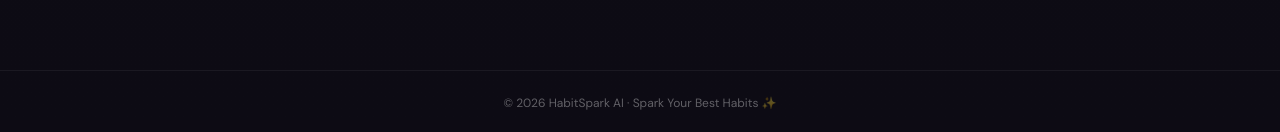
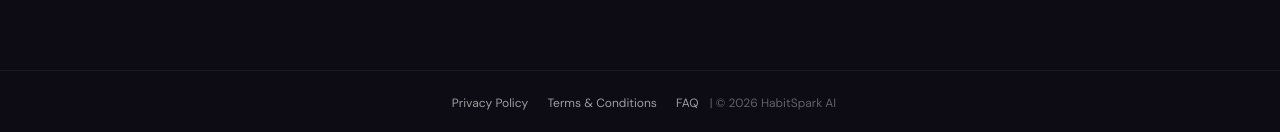
Before and after one commit to antzt1994-alt/habitspark-ai-official-, a website: page public/docs.html in a window 1280 px wide. Shown: the part 7244-7376 px from the top of the page. Drawn offline with nearby package versions, Linux system fonts and the light colour scheme.

Commit message:
Update docs, privacy policy, and terms of service pages

```diff
--- a/public/docs.html
+++ b/public/docs.html
@@ -250,6 +250,11 @@
       text-align: center; padding: 24px; font-size: 12px; color: var(--text-muted);
       border-top: 1px solid var(--border);
     }
+    footer a {
+      color: var(--text-secondary); text-decoration: none; margin: 0 8px;
+      transition: color 0.2s;
+    }
+    footer a:hover { color: var(--purple); }
 
     /* ── Animations ── */
     @keyframes fade-up {
@@ -657,7 +662,10 @@
 
   <!-- Footer -->
   <footer>
-    © 2026 HabitSpark AI · Spark Your Best Habits ✨
+    <a href="/privacy-policy">Privacy Policy</a>
+    <a href="/terms-of-service">Terms & Conditions</a>
+    <a href="/faq">FAQ</a>
+    <span> | © 2026 HabitSpark AI</span>
   </footer>
 
   <script>
```
